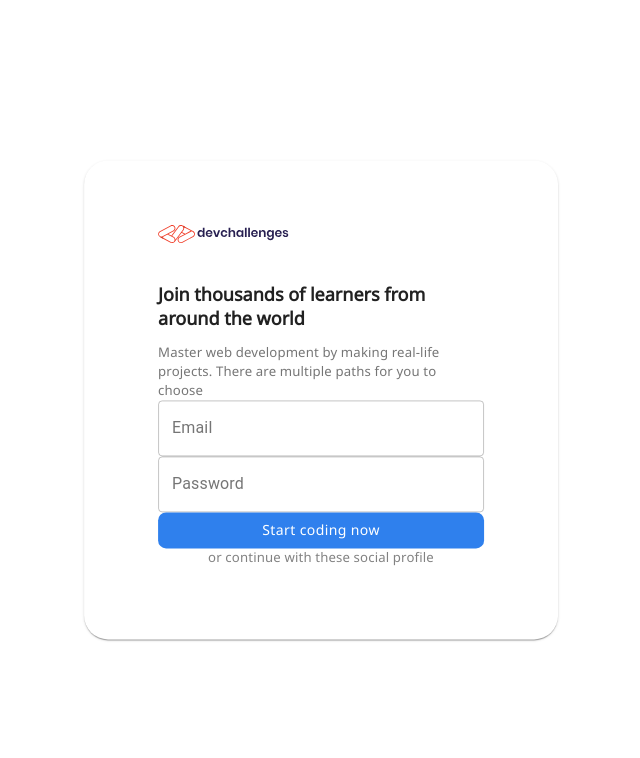
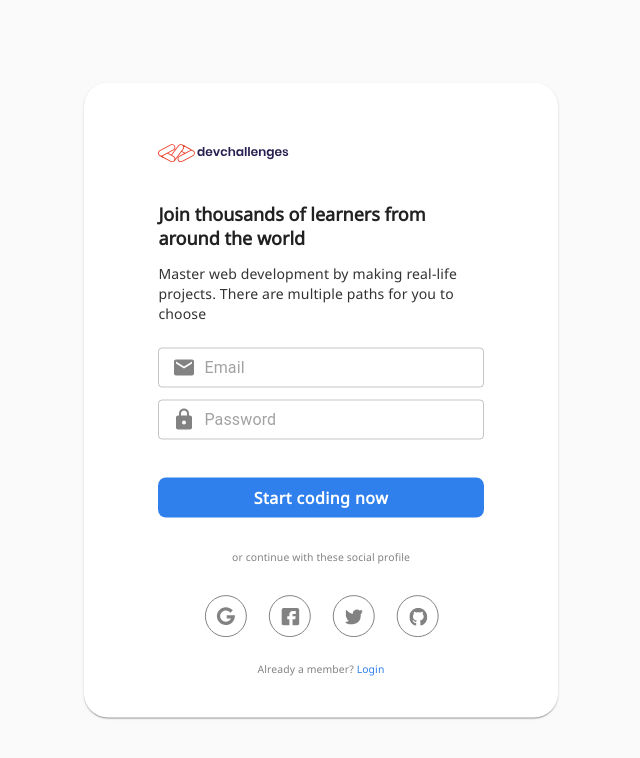
Before and after one commit to nb341/authentication-app, a React (Create React App) app: page / in a window 1280 px wide. Shown: the top 758 px of the page, without its empty margins (319-959 px from the left). Built offline with nearby package versions, Linux system fonts and the light colour scheme.

Commit message:
finished card template for login and registration

```diff
--- a/package.json
+++ b/package.json
@@ -4,12 +4,14 @@
   "private": true,
   "dependencies": {
     "@material-ui/core": "^4.11.4",
+    "@material-ui/icons": "^4.11.2",
     "@testing-library/jest-dom": "^5.12.0",
     "@testing-library/react": "^11.2.7",
     "@testing-library/user-event": "^12.8.3",
     "node-sass": "^6.0.0",
     "react": "^17.0.2",
     "react-dom": "^17.0.2",
+    "react-router-dom": "^5.2.0",
     "react-scripts": "4.0.3",
     "web-vitals": "^1.1.2"
   },
--- a/src/App.js
+++ b/src/App.js
@@ -1,10 +1,47 @@
 import './App.scss';
-import SignUp from './pages/SIgnUp';
+import React from "react";
+import {
+  BrowserRouter as Router,
+  Switch,
+  Route
+} from "react-router-dom";
+
+import SignUp from './pages/SignUp';
+import Login from './pages/Login';
+import PersonalInfo from './pages/PersonalInfo';
+
+const routes = [
+  {
+    path: "/register",
+    component: SignUp
+  },
+  {
+    path: "/login",
+    component: Login
+  },
+  {
+    path: "/my-info",
+    component: PersonalInfo
+  }
+];
 function App() {
   return (
-    <div>
-      <SignUp/>
-    </div>
+    <Router>
+      <Switch>
+          <Route exact path="/">
+            <SignUp />
+          </Route>
+          {
+            routes.map((route, i)=>{
+              return(
+              <Route key={i} path={route.path}>
+                <route.component/>
+              </Route>
+              )
+            })
+          }
+        </Switch>
+    </Router>
   );
 }
 
--- /dev/null
+++ b/src/components/CardComponent.js
@@ -0,0 +1,127 @@
+import React from 'react';
+import {Link} from 'react-router-dom';
+import { makeStyles } from '@material-ui/core/styles';
+import Card from '@material-ui/core/Card';
+import CardContent from '@material-ui/core/CardContent';
+import Button from '@material-ui/core/Button';
+import Box from '@material-ui/core/Box';
+import TextField from '@material-ui/core/TextField';
+import Typography from '@material-ui/core/Typography';
+import Email from '@material-ui/icons/Email';
+import Lock from '@material-ui/icons/Lock';
+import InputAdornment from '@material-ui/core/InputAdornment';
+import { ReactComponent as Logo } from '../assets/devchallenges.svg';
+import { ReactComponent as Facebook } from '../assets/Facebook.svg';
+import { ReactComponent as Github } from '../assets/Gihub.svg';
+import { ReactComponent as Google } from '../assets/Google.svg';
+import { ReactComponent as Twitter } from '../assets/Twitter.svg';
+const useStyles = makeStyles({
+    root: {
+        maxWidth : "474px",
+        maxHeight: "635px",
+        borderSize: "1px",
+        borderRadius: "24px",
+        position: "absolute",
+        left: "50%",
+        top: "50%",
+        transform: 'translate(-50%, -50%)'
+    },
+    contentMargin: {
+       margin: "2.8rem 3.65rem"
+    },
+    text1: {
+        fontFamily: ['Noto Sans', 'sans-serif'],
+        fontWeight: 600,
+        fontSize: "18px",
+        margin: '2.125rem 0 0.875rem'
+    },
+    text2: {
+      fontFamily: ['Noto Sans', 'sans-serif'],
+      fontSize: '0.875rem'
+    },
+    textFields: {
+      width: '100%',
+      height: '3rem',
+      borderRadius: '0.5rem'
+    },
+    button: {
+      fontFamily: ['Noto Sans', 'sans-serif'],
+      width: '100%',
+      background: '#2F80ED',
+      borderRadius: '8px',
+      color: '#fff',
+      textTransform: 'none',
+      fontSize: '1rem',
+      fontWeight: 600
+    },
+    icon: {
+      color: "#828282"
+    }
+  });
+
+  export default function CardTemplate(props) {
+      const {header, pitch, buttonTxt, userExist} = props;
+    const classes = useStyles();
+
+    return (
+      <Card className={classes.root}>
+          <CardContent className={classes.contentMargin}>
+              <Logo className="logo" style={{marginTop: '0'}}/>
+            <Typography className={classes.text1} gutterBottom variant="h5" component="p">
+            {header}
+            </Typography>
+            { pitch &&
+           <Typography color="textSecondary" className={classes.text2} style={{color: '#333'}} variant="body2" component="p">
+                {pitch}
+            </Typography>
+            }
+            <TextField
+              id="outlined-secondary"
+              placeholder="Email"
+              variant="outlined"
+              color="secondary"
+              className={classes.textFields}
+              style = {{marginTop: '1.5rem', marginBottom: '0.25rem'}}
+              size="small"
+              InputProps={{
+                startAdornment: (
+                  <InputAdornment position="start">
+                    <Email className={classes.icon}/>
+                  </InputAdornment>
+                ),
+              }}
+          />
+          <TextField
+              id="outlined-secondary"
+              placeholder="Password"
+              variant="outlined"
+              color="secondary"
+              className={classes.textFields}
+              style={{marginBottom: '1.875rem'}}
+              size="small"
+              InputProps={{
+                startAdornment: (
+                  <InputAdornment position="start">
+                    <Lock className={classes.icon}/>
+                  </InputAdornment>
+                ),
+              }}
+          />
+          <Button className={classes.button} style={{marginBottom: '2rem'}}>{buttonTxt}</Button>
+          <Typography className={classes.text2} style={{textAlign: 'center', color: '#828282', fontSize: '0.65rem', marginBottom: '1.525rem'}} variant="body2" component="p">
+            or continue with these social profile
+          </Typography>
+          <Box display="flex" justifyContent="center">
+            <Button><Google/></Button>
+            <Button><Facebook/></Button>
+            <Button><Twitter/></Button>
+            <Button><Github/></Button>
+          </Box>
+          <Typography className={classes.text2} style={{textAlign: 'center', color: '#828282', fontSize: '0.65rem', marginTop: '18px'}} variant="body2" component="p">
+            {userExist.txt} <Link style={{color: "#2F80ED", textDecoration: 'none'}} to={`/${userExist.linkTxt.toLowerCase()}`}>{userExist.linkTxt}</Link>
+          </Typography>
+
+          </CardContent>
+      </Card>
+    );
+  }
--- a/src/index.scss
+++ b/src/index.scss
@@ -7,4 +7,5 @@ body {
   font-family: $font;
   -webkit-font-smoothing: antialiased;
   -moz-osx-font-smoothing: grayscale;
+  background: #FAFAFB;
 }
--- a/src/pages/Login.js
+++ b/src/pages/Login.js
@@ -0,0 +1,10 @@
+import CardTemplate from '../components/CardComponent';
+
+export default function Login(){
+    return(
+    <CardTemplate
+        header="Login"
+        buttonTxt="Login"
+        userExist={{txt: "Don't have an accont yet?", linkTxt: "Register"}}
+    />)
+}
--- a/src/pages/PersonalInfo.js
+++ b/src/pages/PersonalInfo.js
@@ -0,0 +1,9 @@
+import React from 'react';
+import {Card, Box} from '@material-ui/core';
+export default function PersonalInfo(){
+    return(
+        <Card>
+            hello
+        </Card>
+    )
+}
--- a/src/pages/SIgnUp.js
+++ /dev/null
@@ -1,83 +0,0 @@
-import React from 'react';
-import { makeStyles } from '@material-ui/core/styles';
-import Card from '@material-ui/core/Card';
-import CardActionArea from '@material-ui/core/CardActionArea';
-import CardActions from '@material-ui/core/CardActions';
-import CardContent from '@material-ui/core/CardContent';
-import CardMedia from '@material-ui/core/CardMedia';
-import Button from '@material-ui/core/Button';
-import TextField from '@material-ui/core/TextField';
-import Typography from '@material-ui/core/Typography';
-import { ReactComponent as Logo } from '../assets/devchallenges.svg';
-const useStyles = makeStyles({
-    root: {
-        maxWidth : "473.83px",
-        maxHeight: "634.3px",
-        borderSize: "1px",
-        borderRadius: "24px",
-        position: "absolute",
-        left: "50%",
-        top: "50%",
-        transform: 'translate(-50%, -50%)'
-    },
-    contentMargin: {
-       margin: "3rem 3.625rem"
-    },
-    text1: {
-        fontFamily: ['Noto Sans', 'sans-serif'],
-        fontWeight: 600,
-        fontSize: "18px",
-        margin: '2.125rem 0 0.825rem'
-    },
-    text2: {
-      fontFamily: ['Noto Sans', 'sans-serif'],
-      fontSize: '0.825rem'
-    },
-    textFields: {
-      width: '100%'
-    },
-    button: {
-      fontFamily: ['Noto Sans', 'sans-serif'],
-      width: '100%',
-      background: '#2F80ED',
-      borderRadius: '8px',
-      color: '#fff',
-      textTransform: 'none'
-    },
-  });
-
-  export default function SignUp() {
-    const classes = useStyles();
-
-    return (
-      <Card className={classes.root}>
-          <CardContent className={classes.contentMargin}>
-              <Logo className="logo" />
-            <Typography className={classes.text1} gutterBottom variant="h5" component="p">
-            Join thousands of learners from around the world
-            </Typography>
-            <Typography color="textSecondary" className={classes.text2} variant="body2" component="p">
-            Master web development by making real-life projects. There are multiple paths for you to choose
-            </Typography>
-            <TextField
-              id="outlined-secondary"
-              label="Email"
-              variant="outlined"
-              color="secondary"
-              className={classes.textFields}
-          />
-          <TextField
-              id="outlined-secondary"
-              label="Password"
-              variant="outlined"
-              color="secondary"
-              className={classes.textFields}
-          />
-          <Button className={classes.button}>Start coding now</Button>
-          <Typography className={classes.text2} style={{textAlign: 'center', color: '#828282', fontSize: '0.825rem'}} variant="body2" component="p">
-            or continue with these social profile
-          </Typography>
-          </CardContent>
-      </Card>
-    );
-  }
--- /dev/null
+++ b/src/pages/SignUp.js
@@ -0,0 +1,14 @@
+import React from 'react';
+
+import CardTemplate from '../components/CardComponent';
+  export default function SignUp() {
+
+    return (
+      <CardTemplate
+        header="Join thousands of learners from around the world"
+        pitch = " Master web development by making real-life projects. There are multiple paths for you to choose"
+        buttonTxt = "Start coding now"
+        userExist = {{txt: "Already a member?", linkTxt: 'Login'}}
+      />
+    );
+  }
```
Also changed, not shown: src/components/Header.js (added, +8 -0 lines), src/App.scss (line endings or trailing spaces), 1 other file (tests, documents, lock files or other folders).
